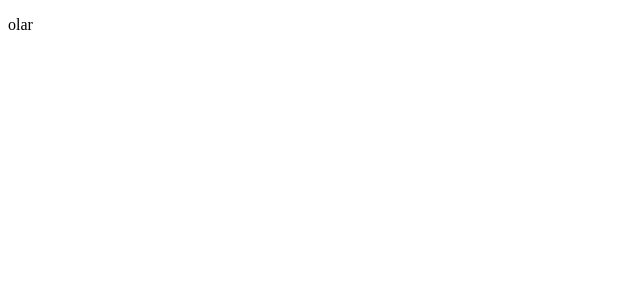
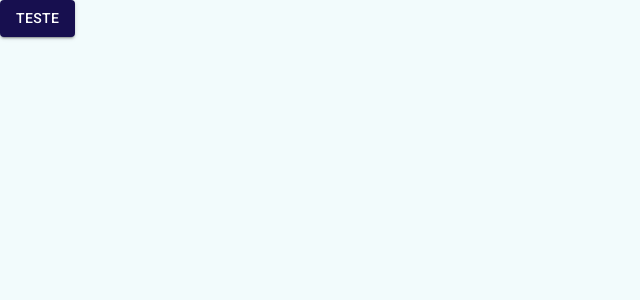
Before and after one commit to fabio-alves/bolttech-frontend, a React (Create React App) app: page /index in a window 1280 px wide. Shown: the top 300 px of the page, without its empty margins (0-640 px from the left). Built offline with nearby package versions, Linux system fonts and the light colour scheme.

Commit message:
feat: insert theme in all pages of project

```diff
--- a/public/index.html
+++ b/public/index.html
@@ -20,7 +20,7 @@
 
     <title>Bolt-Tech</title>
   </head>
-  <body>
+  <body style="margin: 0; padding: 0;">
     <noscript>You need to enable JavaScript to run this app.</noscript>
     <div id="root"></div>
   </body>
--- a/src/App.tsx
+++ b/src/App.tsx
@@ -1,11 +1,16 @@
+import { ThemeProvider } from "@mui/system";
 import { BrowserRouter } from "react-router-dom";
 import { AppRoutes } from "./routes";
+import { LightTheme } from "./shared/themes/Light"
+import { InternThemeProvider } from "./shared/contexts/TheContext"
 
 function App() {
   return (
+    <InternThemeProvider>
     <BrowserRouter >
       <AppRoutes />
     </BrowserRouter>
+    </InternThemeProvider>
   );
 }
 
--- a/src/routes/index.tsx
+++ b/src/routes/index.tsx
@@ -1,10 +1,18 @@
+import { Button } from "@mui/material";
 import { Routes, Route, Navigate } from "react-router-dom";
 
 export const AppRoutes = (): any => {
   return (
     <Routes>
-      <Route path='/index' element={<p>olar</p>} />
-      <Route path='*' element={<Navigate to='/index' />} />
+      <Route
+        path="/index"
+        element={
+          <Button variant="contained" color="primary">
+            Teste
+          </Button>
+        }
+      />
+      <Route path="*" element={<Navigate to="/index" />} />
     </Routes>
   );
-}
+};
--- /dev/null
+++ b/src/shared/contexts/TheContext.tsx
@@ -0,0 +1,27 @@
+import { createContext, useState } from "react";
+import { Box, ThemeProvider } from "@mui/system";
+import { LightTheme } from "../themes/Light"
+
+// can insert more themes
+interface ThemeContextData {
+  themeName: "Light";
+}
+
+const ThemeContext = createContext({} as ThemeContextData);
+
+interface InterfaceThemeProvider {
+  children: React.ReactNode;
+}
+
+export const InternThemeProvider: React.FC<InterfaceThemeProvider> = ({ children }) => {
+  const [themeName, setThemeName] = useState<'Light'>('Light')
+  return (
+    <ThemeContext.Provider value={{themeName}}>
+      <ThemeProvider theme={LightTheme}>
+        <Box width="100vw" height="100vh" bgcolor={LightTheme.palette.background.default}>
+          {children}
+        </Box>
+      </ThemeProvider>
+    </ThemeContext.Provider>
+  )
+}
--- /dev/null
+++ b/src/shared/themes/Light.ts
@@ -0,0 +1,22 @@
+import { createTheme } from "@mui/material"
+
+export const LightTheme =  createTheme({
+  palette: {
+    primary: {
+      main: '#170F4F',
+      dark: '#00BAC7' ,
+      light: '#66D6DD',
+      contrastText: '#fff',
+    },
+    secondary: {
+      main: '#918DA8',
+      dark: '#00BAC7' ,
+      light: '#5D5784',
+      contrastText: '#fff',
+    },
+    background: {
+      default: '#F2FBFC',
+      paper: '#fff',
+    },
+  }
+});
```
